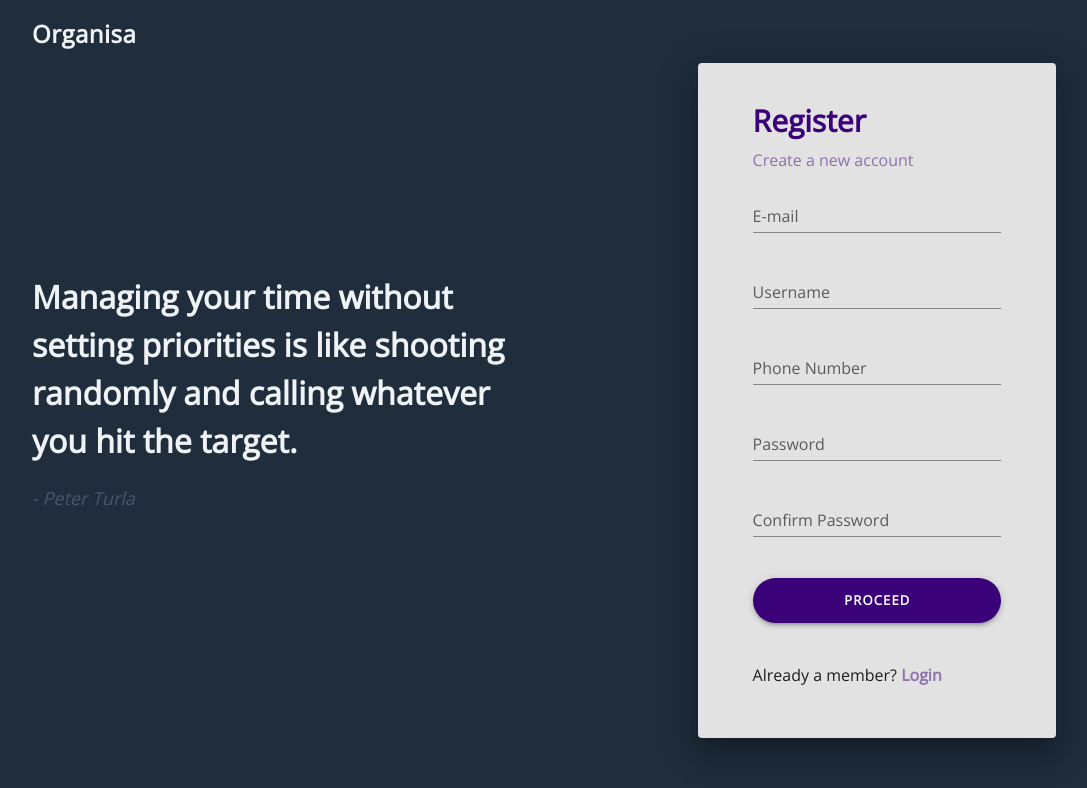
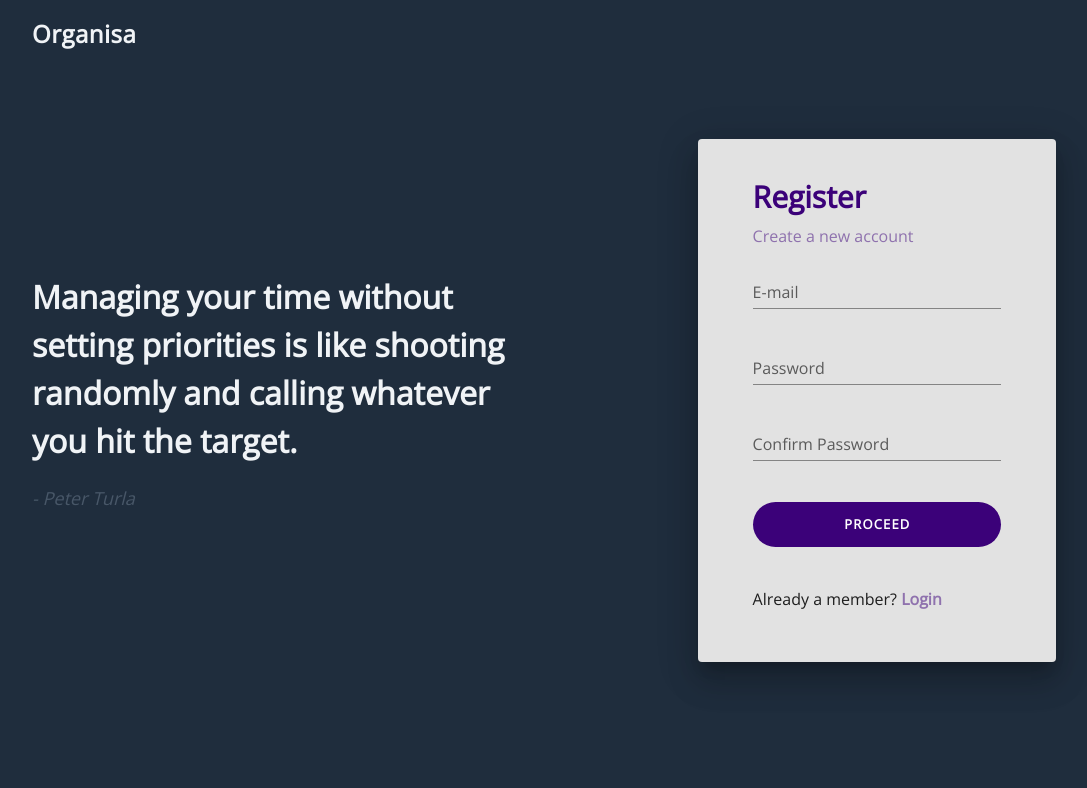
Before and after one commit to haywhy43/organisa, a Vue app: page /register in a window 1280 px wide. Shown: the top 788 px of the page, without its empty margins (96-1183 px from the left). Built offline with nearby package versions, Linux system fonts and the light colour scheme; a web font is replaced by a local one.

Commit message:
completed input validation for register input

```diff
--- a/src/views/authentication/Register.vue
+++ b/src/views/authentication/Register.vue
@@ -5,16 +5,29 @@
             <p class="sub_title">Create a new account</p>
 
             <v-form ref="form" v-model="valid" :lazy-validation="lazy">
-                <v-text-field v-model="first" label="E-mail" color="secondary" clearable></v-text-field>
-                <v-text-field v-model="first" label="Username" color="secondary" clearable></v-text-field>
-                <v-text-field v-model="first" label="Phone Number" color="secondary" clearable></v-text-field>
+                <v-text-field
+                    v-model="form.email"
+                    label="E-mail"
+                    color="secondary"
+                    type="email"
+                    :rules="emailRules"
+                ></v-text-field>
+                <v-text-field
+                    v-model="form.password"
+                    label="Password"
+                    color="secondary"
+                    type="password"
+                    :rules="passwordRules"
+                ></v-text-field>
+                <v-text-field
+                    v-model="form.confirmPassword"
+                    label="Confirm Password"
+                    color="secondary"
+                    type="password"
+                    :rules="confirmPasswordRules"
+                ></v-text-field>
 
-                <v-text-field v-model="first" label="Password" color="secondary"></v-text-field>
-                <v-text-field v-model="first" label="Confirm Password" color="secondary"></v-text-field>
-
-                <v-btn elevation="3" rounded @click="resetValidation">
-                    Proceed
-                </v-btn>
+                <v-btn elevation="3" rounded @click="validate" :disabled="!valid">Proceed</v-btn>
             </v-form>
             <div>
                 <p>Already a member? <router-link to="/login">Login</router-link></p>
@@ -25,7 +38,54 @@
 
 <script>
 export default {
-    name: 'Register'
+    name: 'Register',
+    data: () => ({
+        valid: true,
+        nameRules: [
+            (v) => !!v || 'Name is required',
+            (v) => (v && v.length <= 10) || 'Name must be less than 10 characters'
+        ],
+        emailRules: [(v) => !!v || 'E-mail is required', (v) => /.+@.+\..+/.test(v) || 'E-mail must be valid'],
+        passwordRules: [
+            (v) => !!v || 'Password is required',
+            (v) => (v && v.length >= 6) || 'Password must be 6 or more characters',
+            (v) =>
+                // eslint-disable-next-line no-useless-escape
+                /[!@#$%^&*()_+\-=\[\]{};':"\\|,.<>\/?]+/.test(v) ||
+                'Password must contain at lease one number and a special character'
+        ],
+        lazy: false,
+        form: {
+            email: '',
+            password: '',
+            confirmPassword: '',
+            name: '',
+            phoneNumber: ''
+        }
+    }),
+
+    computed: {
+        confirmPasswordRules() {
+            return [
+                (v) => !!v || 'Please confirm your password',
+                (v) => (v && v == this.form.password) || 'Passwords do not match'
+            ]
+        }
+    },
+
+    methods: {
+        validate() {
+            this.form.email != '' && this.form.password != '' && this.form.confirmPassword != ''
+                ? this.$refs.form.validate()
+                : (this.valid = false)
+        }
+    },
+
+    mounted() {
+        // eslint-disable-next-line no-useless-escape
+        console.log()
+        this.validate()
+    }
 }
 </script>
 
```
